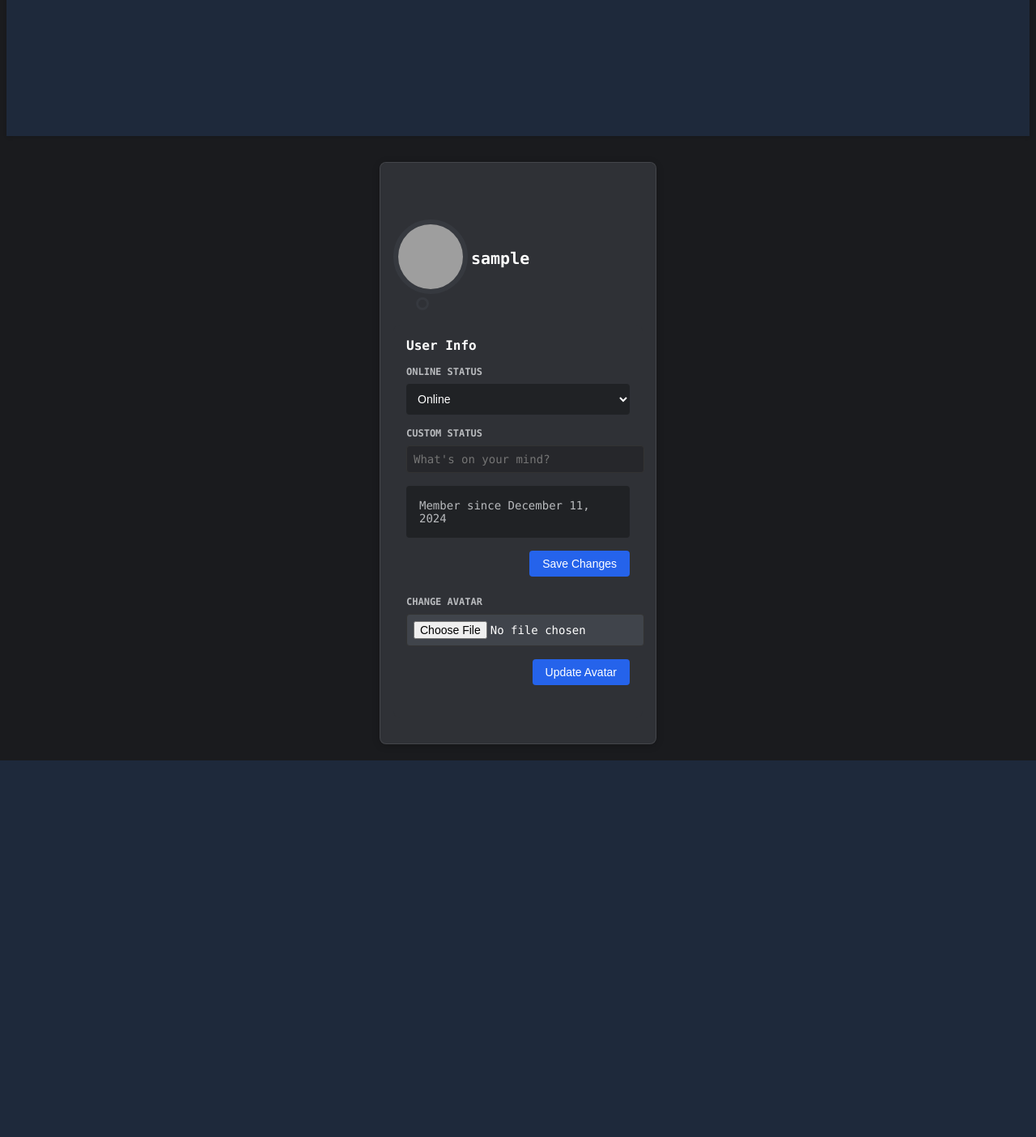
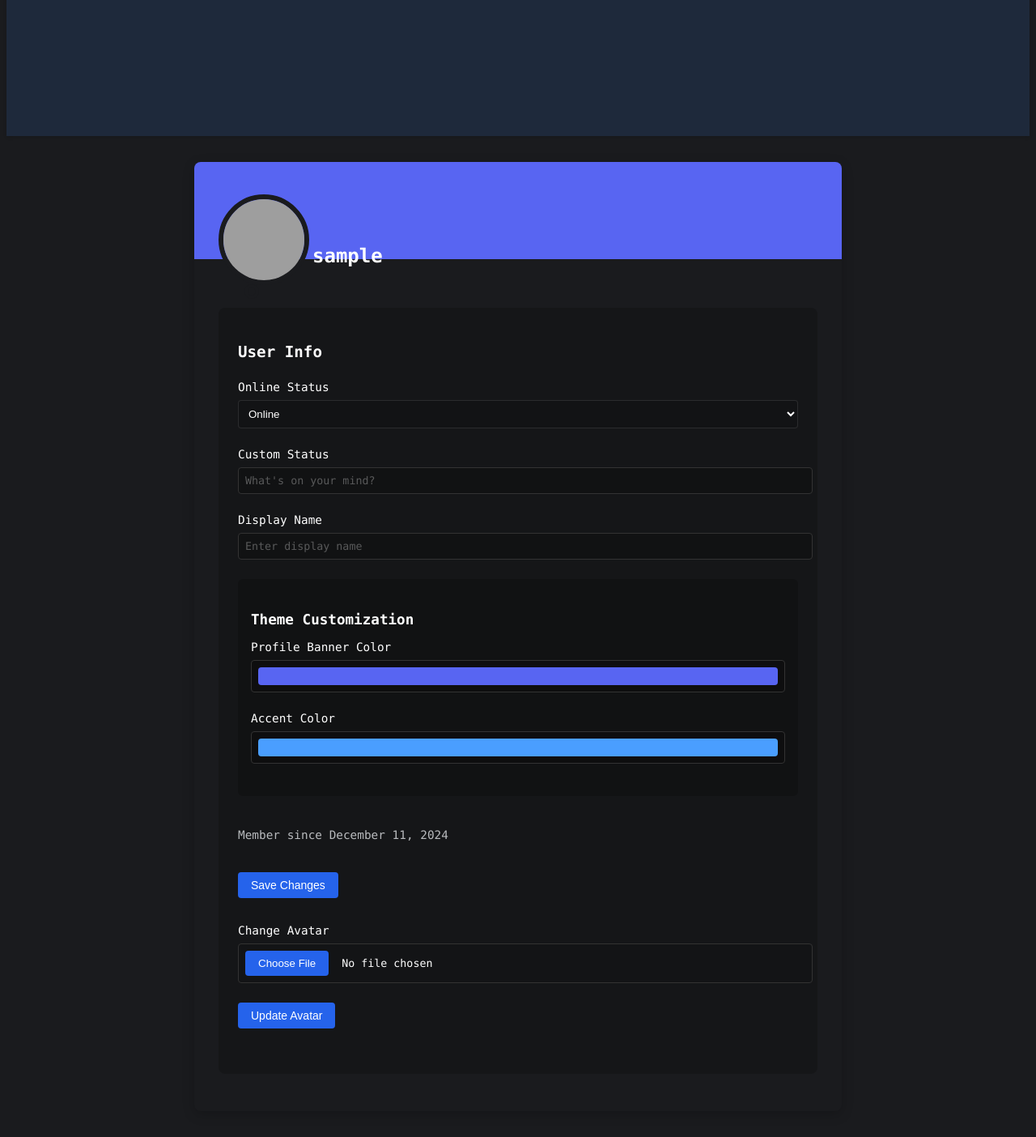
Before and after one commit to Emiyo/Siltr-Chat, a Flask app: page /profile in a window 1280 px wide. Shown: the part 672-2076 px from the top of the page at 81% size. Before the commit the page ends 1611 px from the top, so only its background shows below. Run offline with Flask 3, Linux system fonts and the light colour scheme; the visitor is signed in with stand-in values (Sample User, id 1); data that the repository does not hold is empty; grey boxes are pictures that could not be loaded.

Commit message:
Agent query: Is the profile page displaying correctly with the new theme customization options (banner color and accent color)?
Update application logs with application startup and user connection/disconnection events.

```diff
--- a/static/css/profile.css
+++ b/static/css/profile.css
@@ -1,57 +1,51 @@
-/* Discord-like Profile Modal */
+/* Discord-style Profile Modal */
 .discord-profile-modal {
-    background-color: #2f3136;
+    max-width: 800px;
+    margin: 2rem auto;
+    background-color: var(--terminal-bg);
     border-radius: 8px;
-    box-shadow: 0 2px 10px rgba(0, 0, 0, 0.2);
-    width: 100%;
-    max-width: 340px;
-    margin: 20px auto;
     overflow: hidden;
-    border: 1px solid rgba(255, 255, 255, 0.1);
-    animation: modalFadeIn 0.2s ease-out;
+    box-shadow: 0 4px 15px rgba(0, 0, 0, 0.2);
 }
 
-/* Profile Header */
 .profile-banner {
     height: 120px;
-    background-color: #2f3136;
     position: relative;
+    transition: background-color 0.3s ease;
 }
 
 .profile-header {
     position: absolute;
-    bottom: -60px;
-    left: 16px;
+    bottom: -50px;
+    left: 30px;
     display: flex;
     align-items: flex-end;
-    gap: 16px;
+    gap: 1rem;
 }
 
-/* Avatar */
 .profile-avatar-container {
     position: relative;
-    width: 80px;
-    height: 80px;
+    width: 100px;
+    height: 100px;
 }
 
 .profile-avatar {
-    width: 80px;
-    height: 80px;
+    width: 100%;
+    height: 100%;
     border-radius: 50%;
-    border: 6px solid #36393f;
-    background-color: #2f3136;
+    border: 6px solid var(--terminal-bg);
     object-fit: cover;
 }
 
-/* Presence Indicator */
 .presence-indicator {
     position: absolute;
-    bottom: 0;
-    right: 0;
-    width: 16px;
-    height: 16px;
+    bottom: 5px;
+    right: 5px;
+    width: 20px;
+    height: 20px;
     border-radius: 50%;
-    border: 3px solid #36393f;
+    border: 4px solid var(--terminal-bg);
+    transition: background-color 0.3s ease;
 }
 
 .presence-indicator.online { background-color: #43b581; }
@@ -59,140 +53,149 @@
 .presence-indicator.dnd { background-color: #f04747; }
 .presence-indicator.offline { background-color: #747f8d; }
 
-/* Username and Status */
 .profile-username-container {
-    padding-bottom: 16px;
+    padding-bottom: 10px;
 }
 
 .profile-username {
-    color: #ffffff;
-    font-size: 20px;
-    font-weight: 600;
+    color: var(--terminal-text);
+    font-size: 1.5rem;
     margin: 0;
-    margin-bottom: 4px;
 }
 
 .profile-status {
     color: #b9bbbe;
-    font-size: 14px;
+    font-size: 0.9rem;
 }
 
-/* Profile Content */
 .profile-content {
-    padding: 80px 16px 16px;
+    padding: 60px 30px 30px;
 }
 
 .profile-section {
-    background-color: #2f3136;
+    background-color: rgba(0, 0, 0, 0.2);
     border-radius: 8px;
-    padding: 16px;
-    margin-bottom: 16px;
+    padding: 1.5rem;
+    margin-bottom: 1rem;
 }
 
 .profile-section h3 {
-    color: #ffffff;
-    font-size: 16px;
-    font-weight: 600;
-    margin: 0 0 16px;
+    color: var(--terminal-text);
+    margin-bottom: 1.5rem;
+    font-size: 1.2rem;
 }
 
-/* Form Styling */
-.profile-form {
-    margin-bottom: 24px;
+.theme-customization {
+    margin: 1.5rem 0;
+    padding: 1rem;
+    background-color: rgba(0, 0, 0, 0.2);
+    border-radius: 6px;
 }
 
-.profile-form .form-group {
-    margin-bottom: 16px;
+.theme-customization h4 {
+    color: var(--terminal-text);
+    margin-bottom: 1rem;
+    font-size: 1.1rem;
 }
 
-.profile-form label {
+.color-picker {
+    width: 100%;
+    height: 40px;
+    padding: 0;
+    border: none;
+    border-radius: 4px;
+    cursor: pointer;
+}
+
+.color-picker::-webkit-color-swatch-wrapper {
+    padding: 0;
+}
+
+.color-picker::-webkit-color-swatch {
+    border: none;
+    border-radius: 4px;
+}
+
+.profile-form {
+    margin-bottom: 2rem;
+}
+
+.form-group {
+    margin-bottom: 1.5rem;
+}
+
+.form-group label {
     display: block;
-    color: #b9bbbe;
-    font-size: 12px;
-    font-weight: 600;
-    margin-bottom: 8px;
-    text-transform: uppercase;
+    color: var(--terminal-text);
+    margin-bottom: 0.5rem;
+    font-size: 0.9rem;
 }
 
 .form-control {
     width: 100%;
-    padding: 10px;
-    background-color: #202225;
-    border: none;
+    padding: 0.5rem;
+    background-color: rgba(0, 0, 0, 0.1);
+    border: 1px solid rgba(255, 255, 255, 0.1);
     border-radius: 4px;
-    color: #ffffff;
-    font-size: 14px;
-    transition: background-color 0.2s;
+    color: var(--terminal-text);
+    transition: border-color 0.3s ease, box-shadow 0.3s ease;
 }
 
 .form-control:focus {
     outline: none;
-    background-color: #40444b;
+    border-color: var(--primary-color);
+    box-shadow: 0 0 0 2px rgba(74, 158, 255, 0.2);
 }
 
-/* Profile Info */
-.profile-info {
-    margin: 16px 0;
-    padding: 16px;
-    background-color: #202225;
+.form-control::placeholder {
+    color: rgba(255, 255, 255, 0.3);
+}
+
+.form-actions {
+    margin-top: 1.5rem;
+}
+
+.btn-primary {
+    background-color: var(--primary-color);
+    color: white;
+    border: none;
+    padding: 0.5rem 1rem;
     border-radius: 4px;
+    cursor: pointer;
+    transition: background-color 0.3s ease, transform 0.2s ease;
+}
+
+.btn-primary:hover {
+    background-color: #4752c4;
+    transform: translateY(-1px);
 }
 
 .member-since {
     color: #b9bbbe;
-    font-size: 14px;
-    margin: 0;
+    font-size: 0.9rem;
+    margin-top: 1rem;
 }
 
-/* Form Actions */
-.form-actions {
-    margin-top: 16px;
-    text-align: right;
+/* File input styling */
+input[type="file"] {
+    padding: 0.5rem;
+    background-color: rgba(0, 0, 0, 0.1);
+    border-radius: 4px;
+    width: 100%;
+    cursor: pointer;
 }
 
-.btn {
-    padding: 8px 16px;
-    border-radius: 3px;
-    font-size: 14px;
-    font-weight: 500;
+input[type="file"]::file-selector-button {
+    background-color: var(--primary-color);
+    color: white;
+    padding: 0.5rem 1rem;
     border: none;
+    border-radius: 4px;
     cursor: pointer;
-    transition: background-color 0.2s;
+    margin-right: 1rem;
+    transition: background-color 0.3s ease;
 }
 
-.btn-primary {
-    background-color: #5865f2;
-    color: #ffffff;
-}
-
-.btn-primary:hover {
+input[type="file"]::file-selector-button:hover {
     background-color: #4752c4;
 }
-
-.mt-4 {
-    margin-top: 24px;
-}
-
-/* File Input Styling */
-input[type="file"] {
-    padding: 8px;
-    background-color: #40444b;
-}
-
-/* Responsive Design */
-@media (max-width: 768px) {
-    .discord-profile-modal {
-        margin: 10px;
-    }
-
-    .profile-header {
-        flex-direction: column;
-        align-items: center;
-        left: 50%;
-        transform: translateX(-50%);
-    }
-
-    .profile-content {
-        padding-top: 120px;
-    }
-}
--- a/templates/profile.html
+++ b/templates/profile.html
@@ -1,7 +1,7 @@
 {% extends "base.html" %}
 {% block content %}
 <div class="discord-profile-modal" id="userProfileModal">
-    <div class="profile-banner">
+    <div class="profile-banner" style="background-color: {{ current_user.banner_color or '#5865F2' }}">
         <div class="profile-header">
             <div class="profile-avatar-container">
                 <img src="{{ current_user.avatar or '/static/images/default-avatar.png' }}" alt="Profile Avatar" class="profile-avatar">
@@ -21,7 +21,7 @@
     <div class="profile-content">
         <div class="profile-section">
             <h3>User Info</h3>
-            <form method="POST" action="{{ url_for('update_status') }}" class="profile-form">
+            <form method="POST" action="{{ url_for('profile') }}" class="profile-form">
                 <div class="form-group">
                     <label for="presence_state">Online Status</label>
                     <select id="presence_state" name="presence_state" class="form-control">
@@ -36,6 +36,27 @@
                     <label for="status">Custom Status</label>
                     <input type="text" id="status" name="status" value="{{ current_user.status or '' }}"
                            maxlength="128" placeholder="What's on your mind?" class="form-control">
+                </div>
+
+                <div class="form-group">
+                    <label for="display_name">Display Name</label>
+                    <input type="text" id="display_name" name="display_name" value="{{ current_user.display_name or '' }}"
+                           maxlength="100" placeholder="Enter display name" class="form-control">
+                </div>
+
+                <div class="theme-customization">
+                    <h4>Theme Customization</h4>
+                    <div class="form-group">
+                        <label for="banner_color">Profile Banner Color</label>
+                        <input type="color" id="banner_color" name="banner_color"
+                               value="{{ current_user.banner_color or '#5865F2' }}" class="form-control color-picker">
+                    </div>
+
+                    <div class="form-group">
+                        <label for="accent_color">Accent Color</label>
+                        <input type="color" id="accent_color" name="accent_color"
+                               value="{{ current_user.accent_color or '#4a9eff' }}" class="form-control color-picker">
+                    </div>
                 </div>
 
                 <div class="profile-info">
```
Also changed, not shown: 11 other files.
